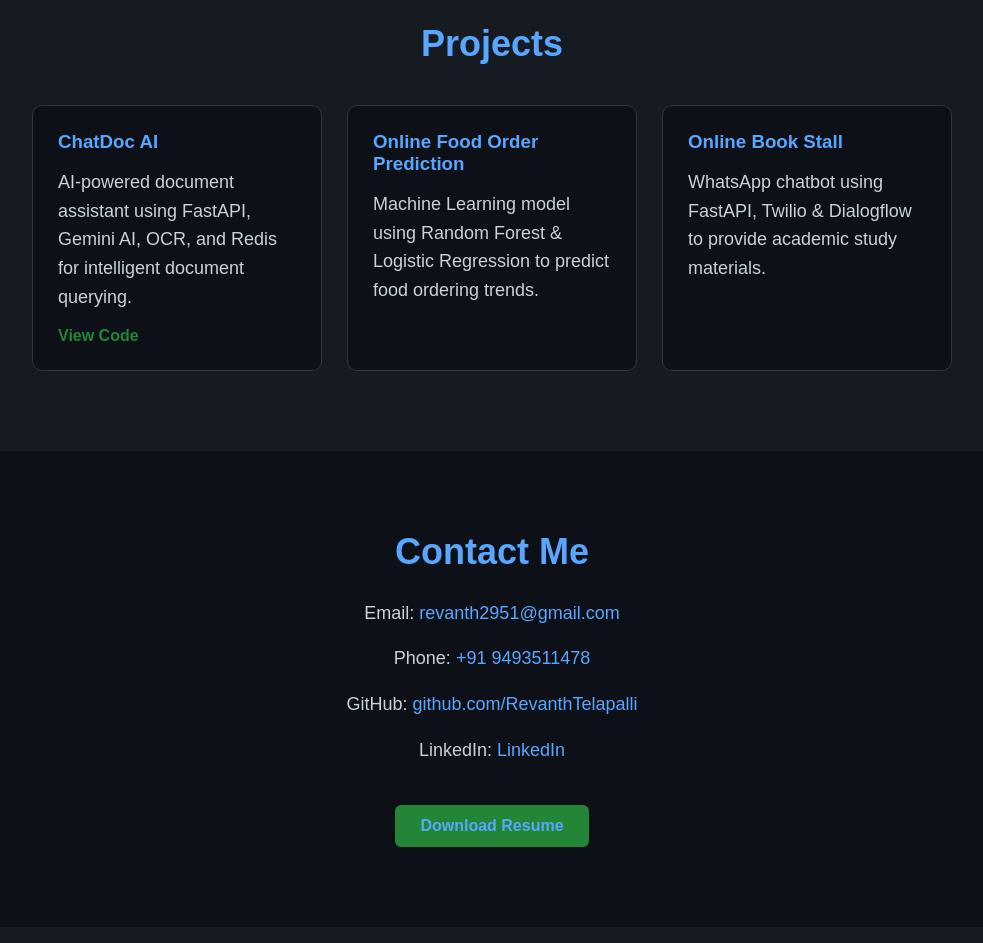
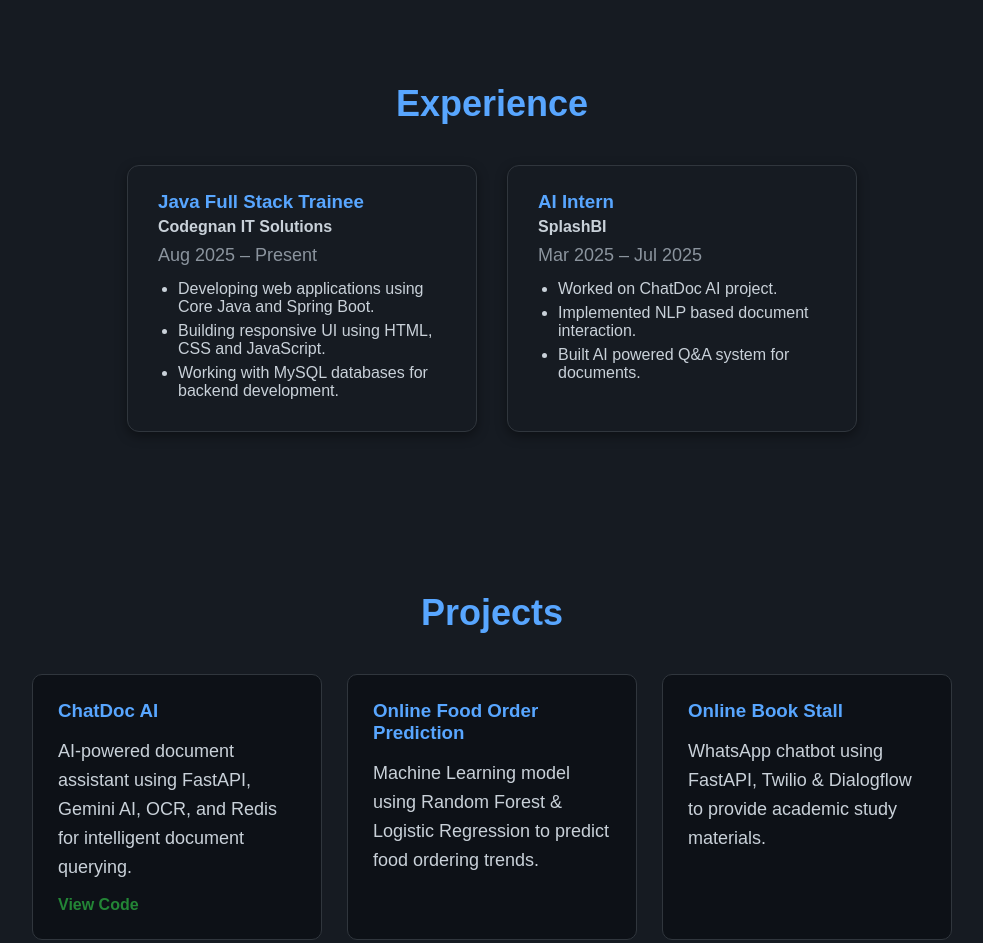
Before and after one commit to RevanthTelapalli/portfolio, a plain HTML site: page index.html in a window 1280 px wide. Shown: the part 1389-2332 px from the top of the page, without its empty margins (148-1131 px from the left). Drawn offline with Linux system fonts and the light colour scheme.

Commit message:
first commit

```diff
--- a/index.html
+++ b/index.html
@@ -3,6 +3,7 @@
 <head>
   <meta charset="UTF-8" />
   <meta name="viewport" content="width=device-width, initial-scale=1.0" />
+
   <title>Revanth | Java Full Stack Developer</title>
 
   <style>
@@ -163,6 +164,91 @@
 .highlight-box p {
   color: #8b949e;
 }
+/* EXPERIENCE SECTION */
+
+.experience-section{
+  padding:80px 40px;
+  background-color:#161b22;
+  margin-top:60px;
+}
+
+.experience-container{
+  max-width:800px;
+  margin:auto;
+  text-align:center;
+}
+
+.experience-container h2{
+  font-size:36px;
+  margin-bottom:40px;
+  color:#58a6ff;
+}
+
+.experience-grid{
+  display:flex;
+  flex-wrap:wrap;
+  justify-content:center;
+  gap:30px;
+}
+
+/* EXPERIENCE CARD */
+
+.experience-card{
+
+  background:#161b22;
+  padding:25px 30px;
+
+  border-radius:12px;
+
+  border:1px solid #30363d;
+
+  width:350px;
+
+  text-align:left;
+
+  transition:all 0.3s ease;
+
+  box-shadow:0 4px 12px rgba(0,0,0,0.4);
+
+}
+
+/* Hover Effect */
+
+.experience-card:hover{
+
+  transform:translateY(-8px);
+
+  border-color:#58a6ff;
+
+  box-shadow:0 10px 25px rgba(64, 131, 208, 0.25);
+
+}
+
+/* Text Styling */
+
+.experience-card h3{
+  color:#58a6ff;
+  margin-bottom:5px;
+}
+
+.experience-card h4{
+  color:#c9d1d9;
+  margin-bottom:4px;
+}
+
+.experience-card p{
+  color:#8b949e;
+  margin-bottom:10px;
+}
+
+.experience-card ul{
+  padding-left:20px;
+}
+
+.experience-card li{
+  margin-bottom:6px;
+  color:#c9d1d9;
+}
 /* PROJECTS SECTION */
 .projects-section {
   padding: 80px 40px;
@@ -219,52 +305,85 @@
   text-decoration: underline;
 }
 /* CONTACT SECTION */
-.contact-section {
-  padding: 80px 40px;
-  background-color: #0d1117;
-  text-align: center;
+
+.contact-section{
+  padding:80px 40px;
+  background-color:#161b22;
+  text-align:center;
 }
 
-.contact-container {
-  max-width: 600px;   /* 🔥 controls width */
-  margin: auto;       /* centers it */
-}
-.contact-container h2 {
-  font-size: 36px;
-  margin-bottom: 25px;
-  color: #58a6ff;
+/* CONTACT CARD */
+
+.contact-container{
+
+  max-width:600px;
+  margin:auto;
+
+  background:#161b22;
+
+  padding:40px;
+
+  border-radius:12px;
+
+  border:1px solid #30363d;
+
+  box-shadow:0 6px 15px rgba(0,0,0,0.4);
+
+  transition:0.3s;
 }
 
-.contact-container p {
-  font-size: 18px;
-  margin-bottom: 15px;
-  color: #c9d1d9;
+/* Hover Effect */
+
+.contact-container:hover{
+
+  transform:translateY(-6px);
+
+  border-color:#58a6ff;
+
+  box-shadow:0 10px 25px rgba(88,166,255,0.25);
+
 }
 
-.contact-container a {
-  color: #58a6ff;
-  text-decoration: none;
+.contact-container h2{
+  font-size:36px;
+  margin-bottom:25px;
+  color:#58a6ff;
 }
 
-.contact-container a:hover {
-  text-decoration: underline;
+.contact-container p{
+  font-size:18px;
+  margin-bottom:15px;
+  color:#c9d1d9;
+}
+
+.contact-container a{
+  color:#58a6ff;
+  text-decoration:none;
+}
+
+.contact-container a:hover{
+  text-decoration:underline;
 }
 
 /* Resume Button */
-.resume-btn {
-  display: inline-block;
-  margin-top: 25px;
-  padding: 12px 25px;
-  background: #238636;
-  color: white;
-  border-radius: 6px;
-  font-weight: bold;
-  text-decoration: none;
-  transition: 0.3s;
+
+.resume-btn{
+  display:inline-block;
+  margin-top:20px;
+  padding:12px 25px;
+
+  background:#238636;
+  color:white;
+
+  border-radius:6px;
+
+  text-decoration:none;
+
+  transition:0.3s;
 }
 
-.resume-btn:hover {
-  background: #2ea043;
+.resume-btn:hover{
+  background:#2ea043;
 }
 /* FOOTER */
 .footer {
@@ -408,6 +527,49 @@ copyright {
         <p>Java Full Stack Trainee & AI Intern</p>
       </div>
       </div>
+
+
+<section class="experience-section" id="experience">
+
+  <div class="experience-container">
+
+    <h2>Experience</h2>
+
+    <div class="experience-grid">
+
+      <div class="experience-card">
+
+        <h3>Java Full Stack Trainee</h3>
+        <h4>Codegnan IT Solutions</h4>
+        <p>Aug 2025 – Present</p>
+
+        <ul>
+          <li>Developing web applications using Core Java and Spring Boot.</li>
+          <li>Building responsive UI using HTML, CSS and JavaScript.</li>
+          <li>Working with MySQL databases for backend development.</li>
+        </ul>
+
+      </div>
+
+      <div class="experience-card">
+
+        <h3>AI Intern</h3>
+        <h4>SplashBI</h4>
+        <p>Mar 2025 – Jul 2025</p>
+
+        <ul>
+          <li>Worked on ChatDoc AI project.</li>
+          <li>Implemented NLP based document interaction.</li>
+          <li>Built AI powered Q&A system for documents.</li>
+        </ul>
+
+      </div>
+
+    </div>
+
+  </div>
+
+</section>
       <!-- PROJECTS SECTION -->
 <section class="projects-section" id="projects">
   <div class="projects-container">
--- a/style.css
+++ b/style.css
@@ -1,179 +1,239 @@
+/* NAVBAR */
+
 .navbar{
-   display: flex;
-   justify-content: space-between;
-   align-items: center;
+   display:flex;
+   justify-content:space-between;
+   align-items:center;
    background-color:wheat;
-   padding: 10px 40px;
+   padding:10px 40px;
 }
-.navbar h1 i {
-    font-size: 60px;
-    margin-right: 8px;
+
+.navbar h1 i{
+    font-size:60px;
+    margin-right:8px;
 }
-.navbar h1 {
-    font-size: 40px;
-    font-weight: bold;
+
+.navbar h1{
+    font-size:40px;
+    font-weight:bold;
 }
 
 .link{
-    display: flex;
-    align-items: center;
-    gap: 10px;
-    list-style: none;
-    margin: 0;
-    padding: 0;
-    text-decoration: none;
-    font-size: 25px;
-}
-.home-btn {
-    background: transparent;
-    color: black;
-    padding: 8px 15px;
-    border-radius: 25px;
-    font-weight: bold;
-    text-decoration: none;
-    transition: 0.3s;
+    display:flex;
+    align-items:center;
+    gap:10px;
+    list-style:none;
+    margin:0;
+    padding:0;
+    font-size:25px;
 }
 
-.home-btn:hover {
-    background-color: #0077b6;
-    color: white;
+.link a{
+    text-decoration:none;
 }
-.about{
-    background: transparent;
-    color: black;
-    padding: 8px 15px;
-    border-radius: 25px;
-    font-weight: bold;
-    text-decoration: none;
-    transition: 0.3s;
+
+/* NAVBAR BUTTONS */
+
+.home-btn,
+.about,
+.skills,
+.projects,
+.Contact{
+
+    background:transparent;
+    color:black;
+    padding:8px 15px;
+    border-radius:25px;
+    font-weight:bold;
+    text-decoration:none;
+    transition:0.3s;
 }
-.about:hover{
- background-color: #0077b6;
-    color: white;
+
+.home-btn:hover,
+.about:hover,
+.skills:hover,
+.projects:hover,
+.Contact:hover{
+
+    background-color:#0077b6;
+    color:white;
+}
+
+/* ABOUT SECTION */
+
+.about-section{
+  padding:80px 40px;
+  background-color:#0d1117;
+}
+
+.about-container{
+  max-width:1000px;
+  margin:auto;
+  text-align:center;
+}
+
+.about-container h2{
+  font-size:36px;
+  margin-bottom:25px;
+  color:#58a6ff;
+}
+
+.about-container p{
+  font-size:18px;
+  line-height:1.7;
+  color:#c9d1d9;
+  margin-bottom:20px;
+}
+
+/* ABOUT BOXES */
+
+.about-highlights{
+  display:flex;
+  justify-content:center;
+  gap:25px;
+  margin-top:30px;
+  flex-wrap:wrap;
+}
+
+.highlight-box{
+  background:#161b22;
+  padding:20px;
+  border-radius:10px;
+  width:280px;
+  border:1px solid #30363d;
+  transition:0.3s;
+}
+
+.highlight-box:hover{
+  transform:translateY(-5px);
+  border-color:#58a6ff;
+}
+
+.highlight-box h3{
+  margin-bottom:10px;
+  color:#58a6ff;
+}
+
+.highlight-box p{
+  color:#8b949e;
+}
+
+/* EXPERIENCE SECTION */
+
+.experience-section{
+  padding:80px 40px;
+  background-color:#0d1117;
+}
+
+.experience-container{
+  max-width:1000px;
+  margin:auto;
+  text-align:center;
+}
+
+.experience-container h2{
+  font-size:36px;
+  margin-bottom:40px;
+  color:#58a6ff;
+}
+
+.experience-grid{
+  display:flex;
+  flex-wrap:wrap;
+  justify-content:center;
+  gap:30px;
+}
+
+/* EXPERIENCE CARD */
+
+.experience-card{
+
+  background:#161b22;
+  padding:25px 30px;
+
+  border-radius:12px;
+
+  border:1px solid #30363d;
+
+  width:350px;
+
+  text-align:left;
+
+  transition:all 0.3s ease;
+
+  box-shadow:0 4px 12px rgba(0,0,0,0.4);
 
 }
-.skills {
-    background: transparent;
-    color: black;
-    padding: 8px 15px;
-    border-radius: 25px;
-    font-weight: bold;
-    text-decoration: none;
-    transition: 0.3s;
-}
-.skills:hover{
-     background-color: #0077b6;
-    color: white;
-}
-.projects {
-    background: transparent;
-    color: black;
-    padding: 8px 15px;
-    border-radius: 25px;
-    font-weight: bold;
-    text-decoration: none;
-    transition: 0.3s;
-}
-.projects:hover{
-  background-color: #0077b6;
-    color: white;
-}
-.Contact {
-    background: transparent;
-    color: black;
-    padding: none;
-    border-radius: 10px;
-    font-weight: bold;
-    text-decoration: none;
-    transition: 0.3s;
-}
-.Contact:hover{
-     background-color: #0077b6;
-    color: white;
-}
-/* ABOUT SECTION */
-.about-section {
-  padding: 80px 40px;
-  background-color: #0d1117;
+
+/* Hover Effect */
+
+.experience-card:hover{
+
+  transform:translateY(-8px);
+
+  border-color:#58a6ff;
+
+  box-shadow:0 10px 25px rgba(88,166,255,0.25);
+
 }
 
-.about-container {
-  max-width: 1000px;
-  margin: auto;
-  text-align: center;
+/* Text Styling */
+
+.experience-card h3{
+  color:#58a6ff;
+  margin-bottom:5px;
 }
 
-.about-container h2 {
-  font-size: 36px;
-  margin-bottom: 25px;
-  color: #58a6ff;
+.experience-card h4{
+  color:#c9d1d9;
+  margin-bottom:4px;
 }
 
-.about-container p {
-  font-size: 18px;
-  line-height: 1.7;
-  color: #c9d1d9;
-  margin-bottom: 20px;
+.experience-card p{
+  color:#8b949e;
+  margin-bottom:10px;
 }
 
-/* Highlight Boxes */
-.about-highlights {
-  display: flex;
-  justify-content: center;
-  gap: 25px;
-  margin-top: 30px;
-  flex-wrap: wrap;
+.experience-card ul{
+  padding-left:20px;
 }
 
-.highlight-box {
-  background: #161b22;
-  padding: 20px;
-  border-radius: 10px;
-  width: 280px;
-  border: 1px solid #30363d;
-  transition: 0.3s;
+.experience-card li{
+  margin-bottom:6px;
+  color:#c9d1d9;
+}
+/* RESPONSIVE */
+
+@media (max-width:768px){
+
+.navbar{
+   flex-direction:column;
+   align-items:flex-start;
+   padding:15px 20px;
 }
 
-.highlight-box:hover {
-  transform: translateY(-5px);
-  border-color: #58a6ff;
+.navbar h1{
+   font-size:28px;
 }
 
-.highlight-box h3 {
-  margin-bottom: 10px;
-  color: #58a6ff;
+.navbar h1 i{
+   font-size:32px;
 }
 
-.highlight-box p {
-  color: #8b949e;
-}
-@media (max-width: 768px) {
-
-    .navbar {
-        flex-direction: column;
-        align-items: flex-start;
-        padding: 15px 20px;
-    }
-
-    .navbar h1 {
-        font-size: 28px;
-    }
-
-    .navbar h1 i {
-        font-size: 32px;
-    }
-
-    .link {
-        flex-direction: column;
-        width: 100%;
-        gap: 12px;
-        margin-top: 10px;
-    }
-.about-highlights {
-  flex-direction: column;
-  align-items: center;
+.link{
+   flex-direction:column;
+   width:100%;
+   gap:12px;
+   margin-top:10px;
 }
 
+.about-highlights{
+   flex-direction:column;
+   align-items:center;
+}
 
+.skills-grid{
+   grid-template-columns:repeat(2,1fr);
+}
 
 }
```
